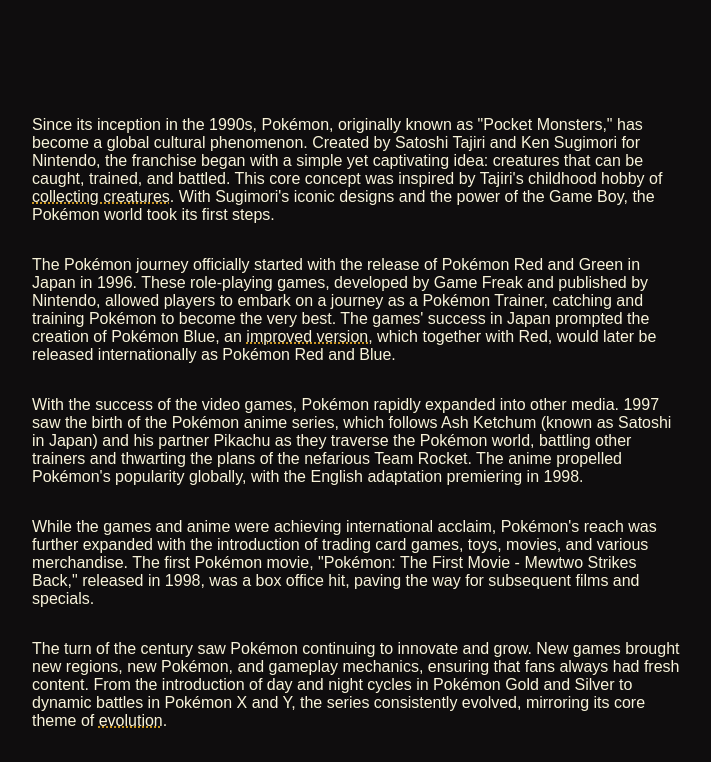
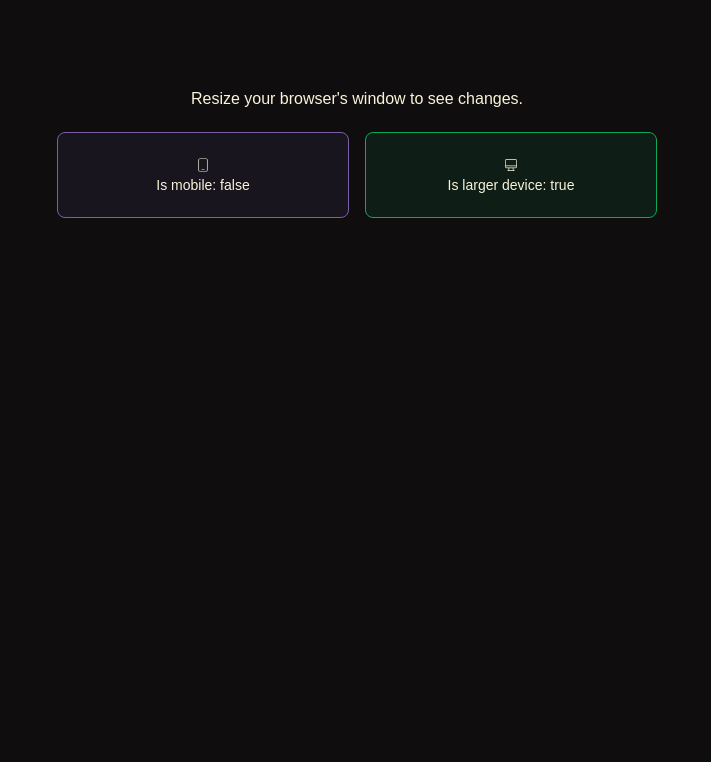
Before and after one commit to codecamp-prem/React-Coding-Interview, a React (Vite) app: page / in a window 1280 px wide. Shown: the top 762 px of the page, without its empty margins (283-994 px from the left). Built offline with nearby package versions, Linux system fonts and the light colour scheme.

Commit message:
useSyncExternalStore - mainly to subscribing to a browser API, window.matchMedia

```diff
--- a/src/App.tsx
+++ b/src/App.tsx
@@ -1,9 +1,9 @@
-import FlexibleTooltip from "./Challanges/FlexibleTooltip";
+import MatchMedia from "./Challanges/MatchMedia";
 
 function App() {
   return (
     <>
-      <FlexibleTooltip />
+      <MatchMedia />
     </>
   );
 }
--- /dev/null
+++ b/src/Challanges/MatchMedia.tsx
@@ -0,0 +1,42 @@
+import { useSyncExternalStore } from "react";
+import { CiDesktop, CiMobile1 } from "react-icons/ci";
+import "./common.css";
+
+const query = "only screen and (max-width:786px)";
+
+const subscribe = (callback) => {
+  const matchMedia = window.matchMedia(query);
+  matchMedia.addEventListener("change", callback);
+
+  return () => {
+    matchMedia.removeEventListener("change", callback);
+  };
+};
+
+const getSnapshot = () => {
+  return window.matchMedia(query).matches;
+};
+
+const MatchMedia = () => {
+  const isMobile = useSyncExternalStore(subscribe, getSnapshot);
+
+  return (
+    <div className="container">
+      <section style={{ textAlign: "center" }}>
+        Resize your browser's window to see changes.
+        <div className="articleMatchMedia">
+          <figure className={isMobile ? "active" : ""}>
+            <CiMobile1 />
+            <figcaption>Is mobile: {`${isMobile}`}</figcaption>
+          </figure>
+          <figure className={!isMobile ? "active" : ""}>
+            <CiDesktop />
+            <figcaption>Is larger device: {`${!isMobile}`}</figcaption>
+          </figure>
+        </div>
+      </section>
+    </div>
+  );
+};
+
+export default MatchMedia;
--- a/src/Challanges/common.css
+++ b/src/Challanges/common.css
@@ -55,6 +55,34 @@
   display: flex;
   justify-content: center;
   align-items: center;
+}
+
+.articleMatchMedia {
+  display: grid;
+  grid-template-columns: repeat(auto-fit, minmax(120px, 1fr));
+  gap: 16px;
+  margin: auto;
+  margin-top: 24px;
+  max-width: 600px;
+}
+
+.articleMatchMedia figure {
+  border: 1px solid #7b5ea7;
+  background-color: rgba(123, 94, 167, 0.1);
+  display: block;
+  padding: 24px;
+  margin: 0;
+  border-radius: 8px;
+  transition: all 0.3s ease-in-out;
+}
+
+.articleMatchMedia figure.active {
+  border-color: #0ba95b;
+  background-color: rgba(11, 169, 91, 0.1);
+}
+
+.articleMatchMedia figure figcaption {
+  font-size: 14px;
 }
 
 aside {
```
